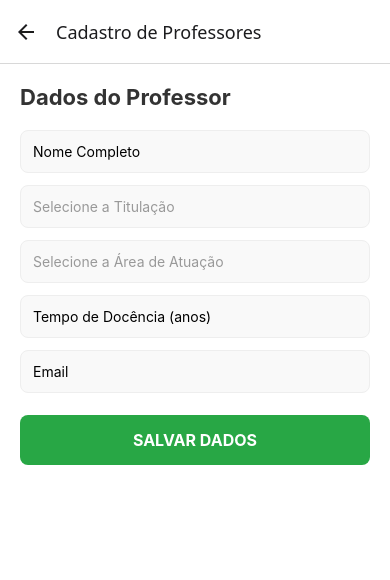
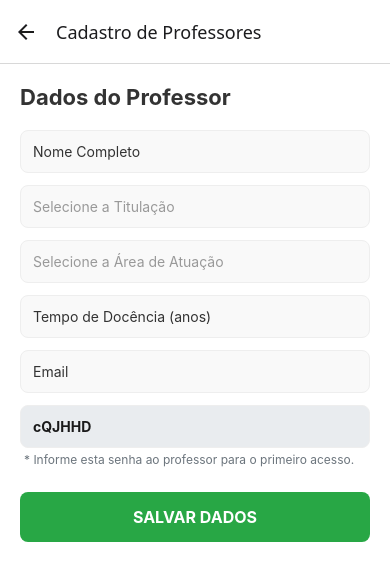
Before and after one commit to AllanDreemur/ProgramacaoDispositivosMoveis, a React Native app in the folder frontend/: screen /CadastroProfessor in a window 390 px wide. Shown: the top 580 px of the page. Built offline with nearby package versions, Linux system fonts and the light colour scheme.

Commit message:
Senhas unicas para login de alunos e professores

```diff
--- a/frontend/src/screens/AlunoRegistrationScreen.js
+++ b/frontend/src/screens/AlunoRegistrationScreen.js
@@ -13,22 +13,33 @@ export default function AlunoRegistrationScreen() {
   const [cidade, setCidade] = useState('');
   const [estado, setEstado] = useState('');
 
+  // NOVO ESTADO: Senha Gerada
+  const [senhaGerada, setSenhaGerada] = useState('');
+
   const [loading, setLoading] = useState(false);
   const [mensagemSucesso, setMensagemSucesso] = useState('');
   const [erros, setErros] = useState({});
 
-  // ESTADOS DO DROPDOWN DE CURSOS
   const [cursos, setCursos] = useState([]);
   const [loadingCursos, setLoadingCursos] = useState(true);
   const [showCursoDropdown, setShowCursoDropdown] = useState(false);
 
-  // ESTADOS DO DROPDOWN DE ESTADOS (UF)
   const [showEstadoDropdown, setShowEstadoDropdown] = useState(false);
   const opcoesEstado = [
     'AC', 'AL', 'AP', 'AM', 'BA', 'CE', 'DF', 'ES', 'GO', 'MA',
     'MT', 'MS', 'MG', 'PA', 'PB', 'PR', 'PE', 'PI', 'RJ', 'RN',
     'RS', 'RO', 'RR', 'SC', 'SP', 'SE', 'TO'
   ];
+
+  // Função para gerar senha aleatória
+  const gerarSenhaAleatoria = () => {
+    const caracteres = 'ABCDEFGHIJKLMNOPQRSTUVWXYZabcdefghijklmnopqrstuvwxyz0123456789';
+    let senha = '';
+    for (let i = 0; i < 6; i++) {
+      senha += caracteres.charAt(Math.floor(Math.random() * caracteres.length));
+    }
+    return senha;
+  };
 
   const fetchNovaMatricula = async () => {
     try {
@@ -42,6 +53,7 @@ export default function AlunoRegistrationScreen() {
 
   useEffect(() => {
     fetchNovaMatricula();
+    setSenhaGerada(gerarSenhaAleatoria()); // Gera a 1ª senha ao carregar a tela
 
     const fetchCursos = async () => {
       try {
@@ -91,7 +103,7 @@ export default function AlunoRegistrationScreen() {
         if (!response.data.erro) {
           setEndereco(response.data.logradouro);
           setCidade(response.data.localidade);
-          setEstado(response.data.uf); // O ViaCEP preenche automaticamente o Dropdown!
+          setEstado(response.data.uf);
           setErros(prev => ({ ...prev, cep: null, endereco: null, cidade: null, estado: null }));
         } else {
           setErros(prev => ({ ...prev, cep: 'CEP não encontrado.' }));
@@ -114,8 +126,9 @@ export default function AlunoRegistrationScreen() {
     setLoading(true);
 
     try {
+      // Envia a senha gerada na requisição
       await axios.post('http://localhost:3000/api/alunos', {
-        nome, matricula, curso, email, telefone, cep, endereco, cidade, estado
+        nome, matricula, curso, email, telefone, cep, endereco, cidade, estado, senha: senhaGerada
       });
 
       setNome('');
@@ -131,6 +144,7 @@ export default function AlunoRegistrationScreen() {
       setMensagemSucesso('Aluno cadastrado com sucesso!');
 
       await fetchNovaMatricula();
+      setSenhaGerada(gerarSenhaAleatoria()); // Gera uma nova senha para o próximo registo
 
       setTimeout(() => {
         setMensagemSucesso('');
@@ -170,7 +184,6 @@ export default function AlunoRegistrationScreen() {
       />
       {erros.matricula && <Text style={styles.errorText}>{erros.matricula}</Text>}
 
-      {/* CAMPO CURSO (Dropdown) */}
       <TouchableOpacity
         style={[styles.input, erros.curso && styles.inputError, { justifyContent: 'center' }]}
         activeOpacity={0.7}
@@ -222,7 +235,15 @@ export default function AlunoRegistrationScreen() {
       />
       {erros.email && <Text style={styles.errorText}>{erros.email}</Text>}
 
-      {/* CAMPO TELEFONE */}
+      {/* NOVO CAMPO: Senha Automática (Bloqueada) abaixo do E-mail */}
+      <TextInput
+        style={[styles.input, styles.inputBloqueado]}
+        value={`${senhaGerada}`}
+        editable={false}
+      />
+      <Text style={styles.avisoText}>* Informe esta senha ao aluno para o primeiro acesso.</Text>
+
+
       <TextInput
         style={[styles.input, erros.telefone && styles.inputError]}
         placeholder="Telefone"
@@ -237,7 +258,6 @@ export default function AlunoRegistrationScreen() {
       />
       {erros.telefone && <Text style={styles.errorText}>{erros.telefone}</Text>}
 
-      {/* CAMPO CEP */}
       <TextInput
         style={[styles.input, erros.cep && styles.inputError]}
         placeholder="CEP (Apenas números)"
@@ -259,7 +279,6 @@ export default function AlunoRegistrationScreen() {
       <TextInput style={[styles.input, erros.cidade && styles.inputError]} placeholder="Cidade" value={cidade} onChangeText={(texto) => { setCidade(texto); setErros({...erros, cidade: null}); }} editable={!loading} />
       {erros.cidade && <Text style={styles.errorText}>{erros.cidade}</Text>}
 
-      {/* CAMPO ESTADO (Dropdown) */}
       <TouchableOpacity
         style={[styles.input, erros.estado && styles.inputError, { justifyContent: 'center' }]}
         activeOpacity={0.7}
@@ -323,11 +342,20 @@ const styles = StyleSheet.create({
     borderColor: '#eee',
     color: '#333'
   },
+
   inputBloqueado: {
     backgroundColor: '#e9ecef',
+    color: '#1a1a1a',
+    fontWeight: 'bold',
+    marginBottom: 4,
+  },
+  avisoText: {
+    fontSize: 12,
     color: '#6c757d',
-    fontWeight: 'bold'
+    marginBottom: 15,
+    marginLeft: 4,
   },
+
   inputError: {
     borderColor: '#dc3545',
     backgroundColor: '#fff8f8'
@@ -341,7 +369,6 @@ const styles = StyleSheet.create({
     fontWeight: '500'
   },
 
-  // Estilos do Dropdown
   dropdown: {
     backgroundColor: '#fff',
     borderWidth: 1,
--- a/frontend/src/screens/ProfessorRegistrationScreen.js
+++ b/frontend/src/screens/ProfessorRegistrationScreen.js
@@ -1,4 +1,4 @@
-import React, { useState } from 'react';
+import React, { useState, useEffect } from 'react';
 import { View, Text, TextInput, TouchableOpacity, StyleSheet, ScrollView, Alert } from 'react-native';
 import axios from 'axios';
 
@@ -9,17 +9,33 @@ export default function ProfessorRegistrationScreen() {
   const [tempoDocencia, setTempoDocencia] = useState('');
   const [email, setEmail] = useState('');
 
+  //Senha Gerada
+  const [senhaGerada, setSenhaGerada] = useState('');
+
   const [loading, setLoading] = useState(false);
   const [mensagemSucesso, setMensagemSucesso] = useState('');
   const [erros, setErros] = useState({});
 
-  // 1. NOVOS ESTADOS: Controlam se os menus estão abertos ou fechados
   const [showTitulacao, setShowTitulacao] = useState(false);
   const [showArea, setShowArea] = useState(false);
 
-  // 2. OPÇÕES DISPONÍVEIS
   const opcoesTitulacao = ['Especialista', 'Mestre', 'Doutor', 'Pós-Doutor'];
   const opcoesArea = ['Desenvolvimento de Software', 'Infraestrutura e Redes', 'Metodologias Ágeis', 'Design'];
+
+  // Função para gerar uma senha aleatória de 6 caracteres (letras e números)
+  const gerarSenhaAleatoria = () => {
+    const caracteres = 'ABCDEFGHIJKLMNOPQRSTUVWXYZabcdefghijklmnopqrstuvwxyz0123456789';
+    let senha = '';
+    for (let i = 0; i < 6; i++) {
+      senha += caracteres.charAt(Math.floor(Math.random() * caracteres.length));
+    }
+    return senha;
+  };
+
+  // Quando o ecrã abre pela primeira vez, gera a primeira senha
+  useEffect(() => {
+    setSenhaGerada(gerarSenhaAleatoria());
+  }, []);
 
   const validarCampos = () => {
     let novosErros = {};
@@ -53,8 +69,9 @@ export default function ProfessorRegistrationScreen() {
     setLoading(true);
 
     try {
+      // Manda a senha gerada no corpo da requisição
       await axios.post('http://localhost:3000/api/professores', {
-        nome, titulacao, areaAtuacao, tempoDocencia, email
+        nome, titulacao, areaAtuacao, tempoDocencia, email, senha: senhaGerada
       });
 
       setNome('');
@@ -63,6 +80,9 @@ export default function ProfessorRegistrationScreen() {
       setTempoDocencia('');
       setEmail('');
       setErros({});
+
+      // Gera uma NOVA senha para o próximo professor ser diferente!
+      setSenhaGerada(gerarSenhaAleatoria());
 
       setMensagemSucesso('Professor cadastrado com sucesso!');
 
@@ -85,7 +105,7 @@ export default function ProfessorRegistrationScreen() {
   };
 
   return (
-    <ScrollView style={styles.container}>
+    <ScrollView style={styles.container} keyboardShouldPersistTaps="handled">
       <Text style={styles.header}>Dados do Professor</Text>
 
       <TextInput
@@ -97,7 +117,6 @@ export default function ProfessorRegistrationScreen() {
       />
       {erros.nome && <Text style={styles.errorText}>{erros.nome}</Text>}
 
-      {/* 3. CAMPO TITULAÇÃO */}
       <TouchableOpacity
         style={[styles.input, erros.titulacao && styles.inputError, { justifyContent: 'center' }]}
         activeOpacity={0.7}
@@ -132,7 +151,6 @@ export default function ProfessorRegistrationScreen() {
         </View>
       )}
 
-      {/* 4. CAMPO ÁREA DE ATUAÇÃO */}
       <TouchableOpacity
         style={[styles.input, erros.areaAtuacao && styles.inputError, { justifyContent: 'center' }]}
         activeOpacity={0.7}
@@ -171,7 +189,11 @@ export default function ProfessorRegistrationScreen() {
         style={[styles.input, erros.tempoDocencia && styles.inputError]}
         placeholder="Tempo de Docência (anos)"
         value={tempoDocencia}
-        onChangeText={(texto) => { setTempoDocencia(texto); setErros({...erros, tempoDocencia: null}); }}
+        onChangeText={(texto) => {
+          const apenasNumeros = texto.replace(/[^0-9]/g, '');
+          setTempoDocencia(apenasNumeros);
+          setErros({...erros, tempoDocencia: null});
+        }}
         keyboardType="numeric"
         editable={!loading}
       />
@@ -187,6 +209,14 @@ export default function ProfessorRegistrationScreen() {
         editable={!loading}
       />
       {erros.email && <Text style={styles.errorText}>{erros.email}</Text>}
+
+      {/* Senha Automática */}
+      <TextInput
+        style={[styles.input, styles.inputBloqueado]}
+        value={`${senhaGerada}`}
+        editable={false} //
+      />
+      <Text style={styles.avisoText}>* Informe esta senha ao professor para o primeiro acesso.</Text>
 
       {mensagemSucesso !== '' && (
         <View style={styles.sucessoContainer}>
@@ -206,31 +236,27 @@ export default function ProfessorRegistrationScreen() {
 const styles = StyleSheet.create({
   container: { flex: 1, padding: 20, backgroundColor: '#fff' },
   header: { fontSize: 22, fontWeight: 'bold', marginBottom: 20, color: '#333' },
-  input: { backgroundColor: '#f9f9f9', padding: 12, borderRadius: 8, marginBottom: 12, borderWidth: 1, borderColor: '#eee' },
+  input: { backgroundColor: '#f9f9f9', padding: 12, borderRadius: 8, marginBottom: 12, borderWidth: 1, borderColor: '#eee', color: '#333' },
+
+  // Estilo do campo bloqueado
+  inputBloqueado: {
+    backgroundColor: '#e9ecef',
+    color: '#1a1a1a',
+    fontWeight: 'bold',
+    marginBottom: 4,
+  },
+  avisoText: {
+    fontSize: 12,
+    color: '#6c757d',
+    marginBottom: 15,
+    marginLeft: 4,
+  },
+
   inputError: { borderColor: '#dc3545', backgroundColor: '#fff8f8' },
   errorText: { color: '#dc3545', fontSize: 13, marginTop: -8, marginBottom: 10, marginLeft: 4, fontWeight: '500' },
-
-  // 5. ESTILOS DO MENU DE SELEÇÃO
-  dropdown: {
-    backgroundColor: '#fff',
-    borderWidth: 1,
-    borderColor: '#ddd',
-    borderRadius: 8,
-    marginTop: -8,
-    marginBottom: 12,
-    overflow: 'hidden',
-    elevation: 2, // Sombra suave no Android
-  },
-  dropdownItem: {
-    padding: 14,
-    borderBottomWidth: 1,
-    borderBottomColor: '#f0f0f0',
-  },
-  dropdownItemText: {
-    fontSize: 15,
-    color: '#333',
-  },
-
+  dropdown: { backgroundColor: '#fff', borderWidth: 1, borderColor: '#ddd', borderRadius: 8, marginTop: -8, marginBottom: 12, overflow: 'hidden', elevation: 2 },
+  dropdownItem: { padding: 14, borderBottomWidth: 1, borderBottomColor: '#f0f0f0' },
+  dropdownItemText: { fontSize: 15, color: '#333' },
   button: { backgroundColor: '#28a745', padding: 15, borderRadius: 8, alignItems: 'center', marginTop: 10 },
   buttonDisabled: { backgroundColor: '#94d3a2' },
   buttonText: { color: '#fff', fontSize: 16, fontWeight: 'bold' },
```
Also changed, not shown: 2 other files (tests, documents, lock files or other folders).
